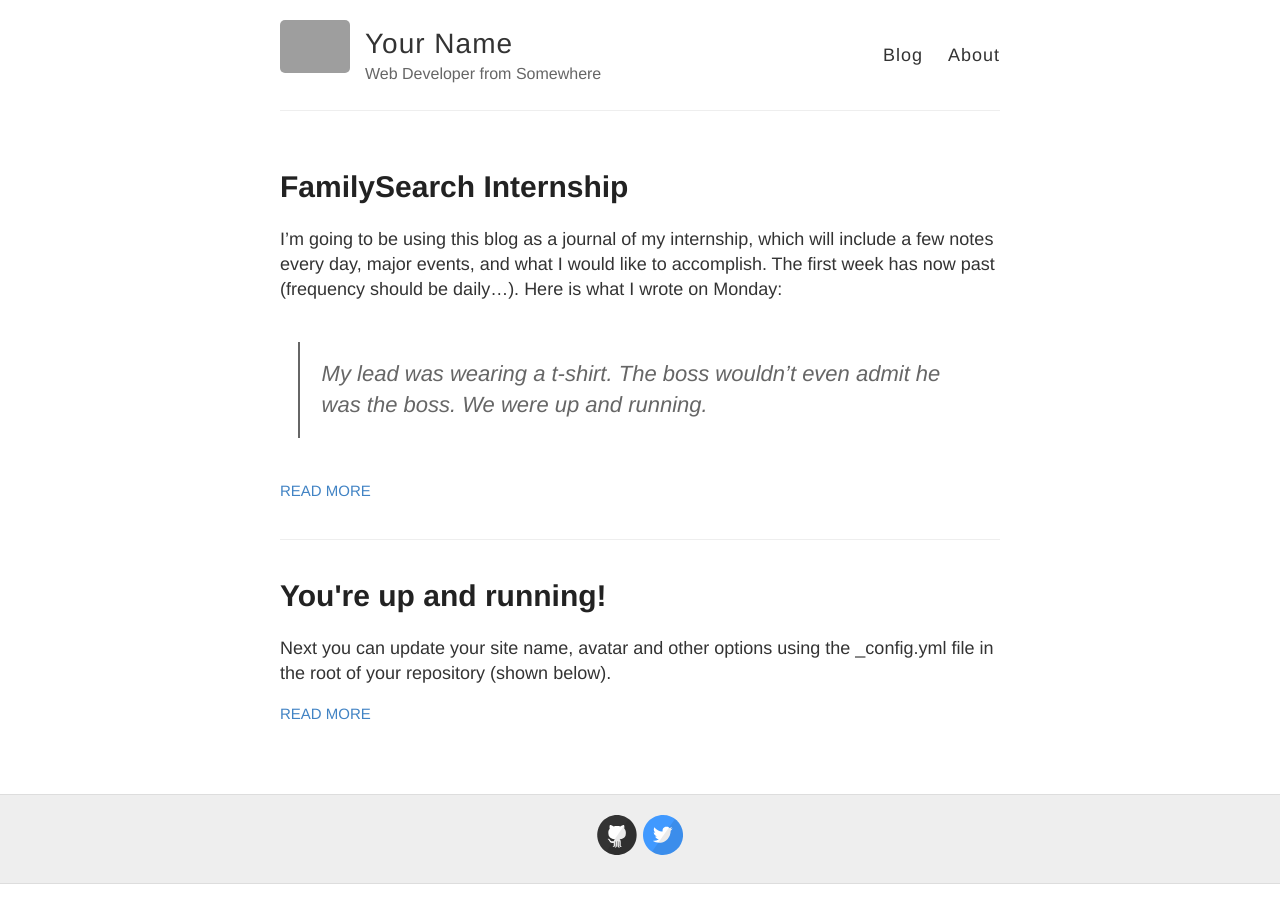
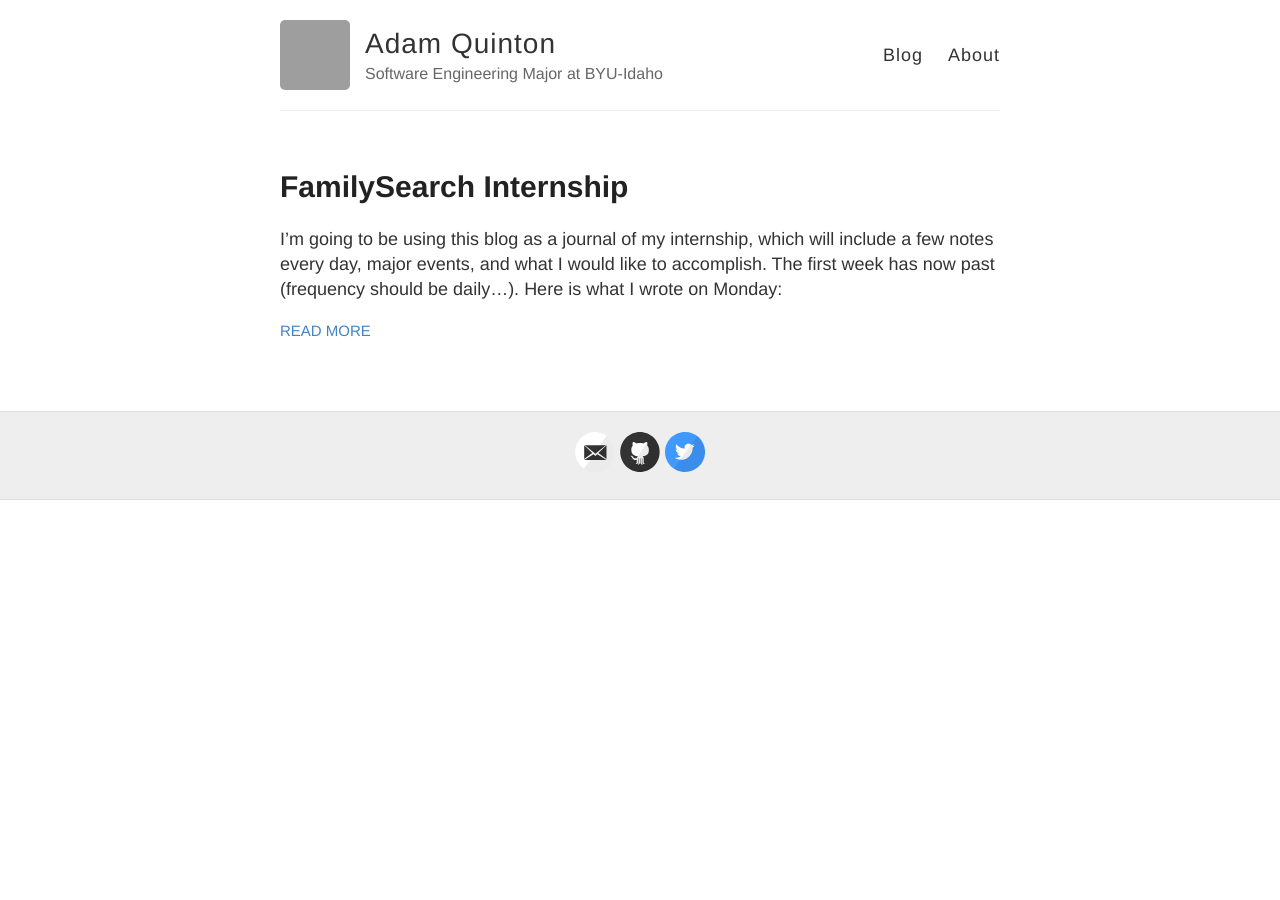
Before and after one commit to zvakanaka/internship_2016_zvakanaka.github.io, a Jekyll site: the page built from index.html, in a window 1280 px wide. Built offline with Jekyll 4.4.1, drawn with Linux system fonts in a browser that asks for light colours; grey boxes are pictures that could not be loaded.

Commit message:
Remove hello world, update config, attempt fix blockquote

```diff
--- a/_config.yml
+++ b/_config.yml
@@ -3,13 +3,13 @@
 #
 
 # Name of your site (displayed in the header)
-name: Your Name
+name: Adam Quinton
 
 # Short bio or description (displayed in the header)
-description: Web Developer from Somewhere
+description: Software Engineering Major at BYU-Idaho
 
 # URL of your avatar or profile pic (you could use your GitHub profile pic)
-avatar: https://raw.githubusercontent.com/barryclark/jekyll-now/master/images/jekyll-logo.png
+avatar: https://avatars3.githubusercontent.com/u/8365885?v=3&s=460
 
 #
 # Flags below are optional
@@ -18,15 +18,15 @@
 # Includes an icon in the footer for each username you enter
 footer-links:
   dribbble:
-  email:
+  email: quintonish@gmail.com
   facebook:
   flickr:
-  github: barryclark/jekyll-now
+  github: zvakanaka
   instagram:
   linkedin:
   pinterest:
   rss: # just type anything here for a working RSS icon
-  twitter: jekyllrb
+  twitter: adamthatsit
   stackoverflow: # your stackoverflow profile, e.g. "users/50476/bart-kiers"
   youtube: # channel/<your_long_string> or user/<user-name>
   googleplus: # anything in your profile username that comes after plus.google.com/
--- a/_posts/2014-3-3-Hello-World.md
+++ /dev/null
@@ -1,10 +0,0 @@
----
-layout: post
-title: You're up and running!
----
-
-Next you can update your site name, avatar and other options using the _config.yml file in the root of your repository (shown below).
-
-![_config.yml]({{ site.baseurl }}/images/config.png)
-
-The easiest way to make your first post is to edit this one. Go into /_posts/ and update the Hello World markdown file. For more instructions head over to the [Jekyll Now repository](https://github.com/barryclark/jekyll-now) on GitHub.
```
Also changed, not shown: _posts/2016-4-30-First-Post.md (+1 -0 lines).
